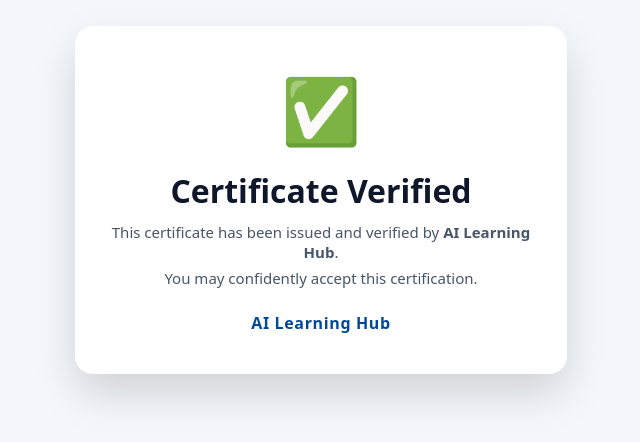
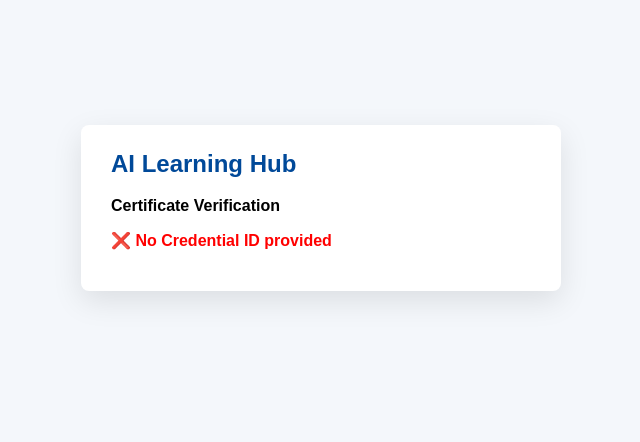
Before and after one commit to jguruge/verify, a plain HTML site: page index.html in a window 1280 px wide. Shown: the part 200-642 px from the top of the page, without its empty margins (319-959 px from the left). Drawn offline with Linux system fonts and the light colour scheme.

Commit message:
Update index.html

```diff
--- a/index.html
+++ b/index.html
@@ -2,69 +2,85 @@
 <html lang="en">
 <head>
   <meta charset="UTF-8">
-  <title>Certificate Verified</title>
+  <title>Certificate Verification</title>
   <meta name="viewport" content="width=device-width, initial-scale=1.0">
-
   <style>
     body {
-      margin: 0;
-      font-family: system-ui, -apple-system, BlinkMacSystemFont, "Segoe UI", sans-serif;
+      font-family: Arial, sans-serif;
       background: #f4f7fb;
       display: flex;
+      justify-content: center;
       align-items: center;
-      justify-content: center;
       height: 100vh;
     }
-
     .card {
-      background: #ffffff;
-      padding: 40px 36px;
-      border-radius: 18px;
-      text-align: center;
-      box-shadow: 0 20px 45px rgba(0,0,0,0.15);
+      background: white;
+      padding: 25px 30px;
+      border-radius: 8px;
+      width: 100%;
       max-width: 420px;
-      width: 100%;
+      box-shadow: 0 10px 30px rgba(0,0,0,0.1);
     }
-
-    .icon {
-      font-size: 64px;
-      margin-bottom: 16px;
+    h2 {
+      margin-top: 0;
+      color: #004999;
     }
-
-    h1 {
-      margin: 0 0 10px;
-      color: #0f172a;
+    .status.valid {
+      color: green;
+      font-weight: bold;
     }
-
-    p {
-      color: #475569;
-      font-size: 15px;
-      margin: 6px 0;
+    .status.invalid {
+      color: red;
+      font-weight: bold;
     }
-
-    .brand {
-      margin-top: 24px;
-      font-weight: 700;
-      color: #004999;
-      letter-spacing: 0.04em;
+    .label {
+      color: #666;
+      font-size: 14px;
     }
   </style>
 </head>
 <body>
 
   <div class="card">
-    <div class="icon">✅</div>
-    <h1>Certificate Verified</h1>
-    <p>
-      This certificate has been issued and verified by
-      <strong>AI Learning Hub</strong>.
-    </p>
-    <p>
-      You may confidently accept this certification.
-    </p>
+    <h2>AI Learning Hub</h2>
+    <p><b>Certificate Verification</b></p>
 
-    <div class="brand">AI Learning Hub</div>
+    <div id="result">Checking certificate...</div>
   </div>
+
+  <script>
+    const params = new URLSearchParams(window.location.search);
+    const id = params.get('id');
+
+    fetch('certificates.json')
+      .then(response => response.json())
+      .then(data => {
+        const result = document.getElementById('result');
+
+        if (!id) {
+          result.innerHTML =
+            '<p class="status invalid">❌ No Credential ID provided</p>';
+          return;
+        }
+
+        if (data[id]) {
+          const c = data[id];
+          result.innerHTML = `
+            <p class="status valid">✅ VALID CERTIFICATE</p>
+            <p><span class="label">Name:</span> ${c.name}</p>
+            <p><span class="label">Course:</span> ${c.course}</p>
+            <p><span class="label">Date:</span> ${c.date}</p>
+          `;
+        } else {
+          result.innerHTML =
+            '<p class="status invalid">❌ Certificate NOT FOUND</p>';
+        }
+      })
+      .catch(() => {
+        document.getElementById('result').innerHTML =
+          '<p class="status invalid">❌ Error loading verification data</p>';
+      });
+  </script>
 
 </body>
 </html>
```
